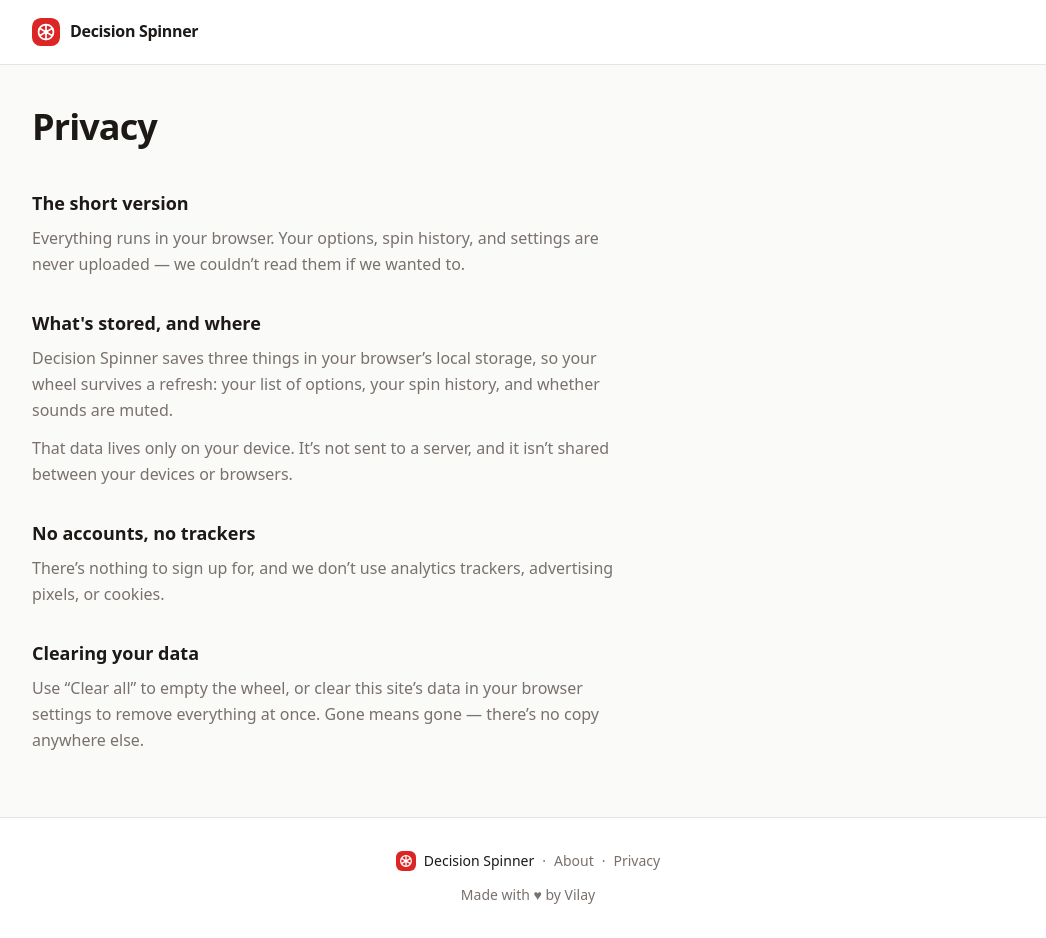
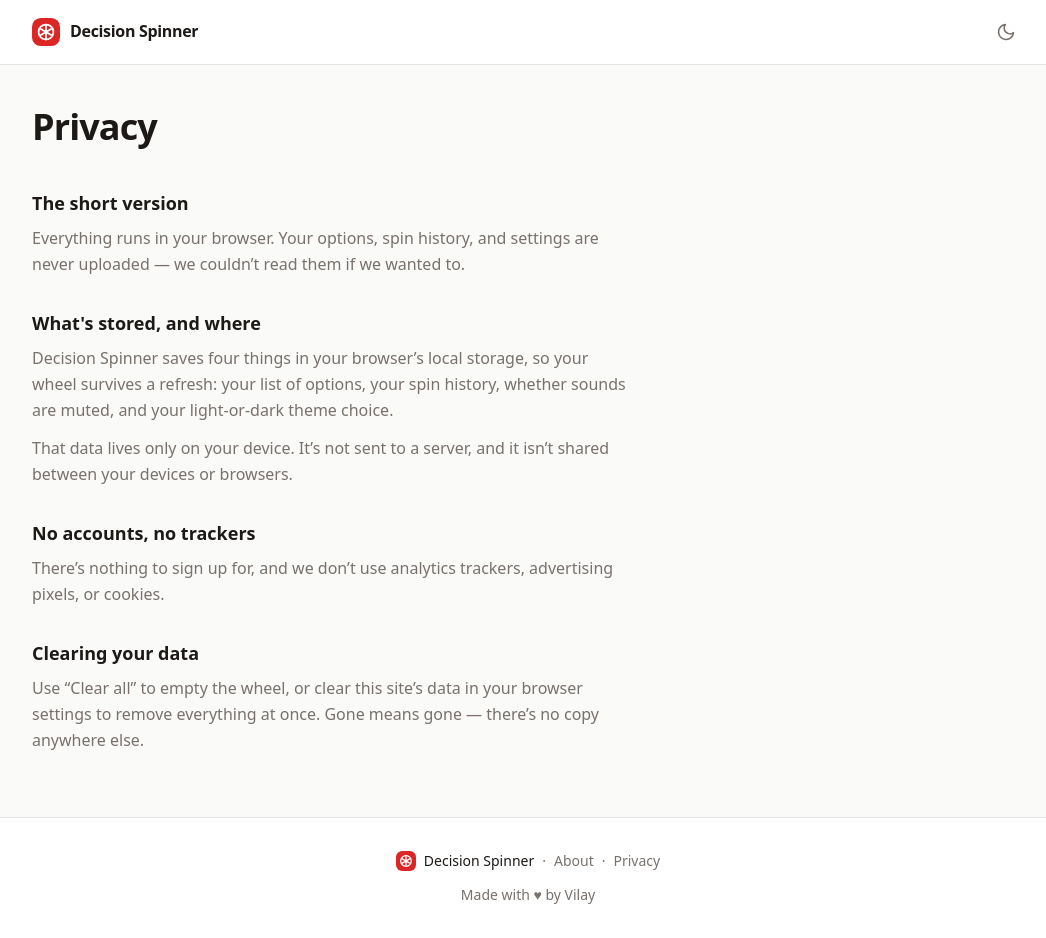
Before and after one commit to vilay1702/group-decision-spinner, a Next.js app: page /privacy in a window 1280 px wide. Shown: the whole page, without its empty margins (112-1158 px from the left). Built offline with nearby package versions, Linux system fonts and the light colour scheme.

Commit message:
Implement dark mode support with theme toggle and local storage persistence

```diff
--- a/app/globals.css
+++ b/app/globals.css
@@ -1,4 +1,8 @@
 @import "tailwindcss";
+
+/* Dark mode is class-based: the no-flash script in app/layout.tsx puts
+   `dark` on <html> (stored choice first, else system preference). */
+@custom-variant dark (&:where(.dark, .dark *));
 
 /*
  * Design tokens — mirror of "Branded Web Tools.md" (repo root).
@@ -22,6 +26,7 @@
   --color-text-muted: #78716c;
   --color-success: #16a34a;
   --color-danger: #dc2626;
+  --color-scrim: rgb(28 25 23 / 0.4);
 
   /* Shape & elevation */
   --radius-sm: 8px;
@@ -104,8 +109,33 @@
   }
 }
 
+/*
+ * Dark mode — same tokens, remapped values (brand doc §3 dark tables).
+ * Accent brightens one step (600 → 500) for contrast on dark surfaces;
+ * soft becomes the deep ~950 tint. Only values change — components never
+ * reference theme-specific colors.
+ */
+.dark {
+  --color-accent: #ef4444;
+  --color-accent-hover: #f87171;
+  --color-accent-soft: #450a0a;
+  --color-bg: #0c0a09;
+  --color-surface: #1c1917;
+  --color-border: #292524;
+  --color-text: #fafaf9;
+  --color-text-muted: #a8a29e;
+  --color-success: #4ade80;
+  --color-danger: #f87171;
+  --color-scrim: rgb(0 0 0 / 0.6);
+  --shadow-card: 0 1px 3px rgb(0 0 0 / 0.4), 0 4px 12px rgb(0 0 0 / 0.3);
+  --shadow-pop: 0 8px 30px rgb(0 0 0 / 0.55);
+}
+
 html {
   color-scheme: light;
+}
+html.dark {
+  color-scheme: dark;
 }
 
 body {
--- a/app/layout.tsx
+++ b/app/layout.tsx
@@ -1,6 +1,12 @@
 import type { Metadata, Viewport } from "next";
 import { Bricolage_Grotesque, Inter } from "next/font/google";
-import { META_DESCRIPTION, PAGE_TITLE, SITE_URL, TOOL_NAME } from "@/lib/brand";
+import {
+  META_DESCRIPTION,
+  PAGE_TITLE,
+  SITE_URL,
+  THEME_STORAGE_KEY,
+  TOOL_NAME,
+} from "@/lib/brand";
 import "./globals.css";
 
 const bricolage = Bricolage_Grotesque({
@@ -60,10 +66,21 @@ export const metadata: Metadata = {
 };
 
 export const viewport: Viewport = {
-  themeColor: "#FAFAF9",
+  themeColor: [
+    { media: "(prefers-color-scheme: light)", color: "#FAFAF9" },
+    { media: "(prefers-color-scheme: dark)", color: "#0C0A09" },
+  ],
   width: "device-width",
   initialScale: 1,
 };
+
+/**
+ * Runs before first paint so a stored dark preference never flashes light.
+ * Stored choice wins; absent means "follow the system".
+ */
+const themeInitScript = `try{var t=localStorage.getItem(${JSON.stringify(
+  THEME_STORAGE_KEY,
+)});if(t==="dark"||(t!=="light"&&matchMedia("(prefers-color-scheme: dark)").matches))document.documentElement.classList.add("dark")}catch(e){}`;
 
 export default function RootLayout({
   children,
@@ -71,10 +88,13 @@ export default function RootLayout({
   children: React.ReactNode;
 }) {
   return (
-    <html lang="en">
+    // suppressHydrationWarning: the theme script may add `class="dark"`
+    // before React hydrates — that mismatch is intentional.
+    <html lang="en" suppressHydrationWarning>
       <body
         className={`${bricolage.variable} ${inter.variable} font-sans bg-bg text-text antialiased min-h-dvh`}
       >
+        <script dangerouslySetInnerHTML={{ __html: themeInitScript }} />
         {children}
       </body>
     </html>
--- a/app/privacy/page.tsx
+++ b/app/privacy/page.tsx
@@ -26,9 +26,10 @@ export default function PrivacyPage() {
 
       <StaticSection heading="What's stored, and where">
         <p>
-          {TOOL_NAME} saves three things in your browser’s local storage, so
+          {TOOL_NAME} saves four things in your browser’s local storage, so
           your wheel survives a refresh: your list of options, your spin
-          history, and whether sounds are muted.
+          history, whether sounds are muted, and your light-or-dark theme
+          choice.
         </p>
         <p>
           That data lives only on your device. It’s not sent to a server, and
--- a/components/Wheel.tsx
+++ b/components/Wheel.tsx
@@ -285,8 +285,10 @@ export function Wheel({
               <path
                 key={i}
                 d={slicePath(i * 60, (i + 1) * 60)}
-                fill={i % 2 === 0 ? "#F5F5F4" : "#EDEBEA"}
-                stroke="#E7E5E4"
+                fill={
+                  i % 2 === 0 ? "var(--color-surface)" : "var(--color-border)"
+                }
+                stroke="var(--color-border)"
                 strokeWidth="0.4"
               />
             ))}
@@ -306,7 +308,7 @@ export function Wheel({
                   key={o.id}
                   d={slicePath(i * seg, (i + 1) * seg)}
                   fill={o.color}
-                  stroke="#FFFFFF"
+                  stroke="var(--color-surface)"
                   strokeWidth="0.6"
                   className={cls}
                 />
--- a/components/WinnerModal.tsx
+++ b/components/WinnerModal.tsx
@@ -57,7 +57,7 @@ export function WinnerModal({
       aria-label={`Winner: ${winner.label}`}
     >
       <div
-        className="absolute inset-0 bg-text/40 backdrop-blur-sm"
+        className="absolute inset-0 bg-scrim backdrop-blur-sm"
         onClick={onClose}
       />
       <div className="relative animate-pop-in w-full max-w-sm rounded-lg border border-border bg-surface p-6 sm:p-8 text-center shadow-pop max-h-[85dvh] overflow-y-auto">
--- a/components/ui/SiteHeader.tsx
+++ b/components/ui/SiteHeader.tsx
@@ -1,8 +1,12 @@
 import Link from "next/link";
 import { ENDORSEMENT, TOOL_NAME } from "@/lib/brand";
 import { Mark } from "./Mark";
+import { ThemeToggle } from "./ThemeToggle";
 
-/** Shared chrome: tool wordmark (the hero) + endorsement lockup (§2). */
+/**
+ * Shared chrome: tool wordmark (the hero) + endorsement lockup (§2) on the
+ * left, header actions (theme toggle) on the right.
+ */
 export function SiteHeader() {
   return (
     <header className="border-b border-border bg-surface">
@@ -20,6 +24,9 @@ export function SiteHeader() {
             </span>
           )}
         </Link>
+        <div className="ml-auto flex items-center gap-2">
+          <ThemeToggle />
+        </div>
       </div>
     </header>
   );
--- /dev/null
+++ b/components/ui/ThemeToggle.tsx
@@ -0,0 +1,59 @@
+"use client";
+
+import { THEME_STORAGE_KEY } from "@/lib/brand";
+import { copy } from "@/lib/copy";
+
+/**
+ * Header action: switches light/dark by toggling the `dark` class on <html>.
+ * The class is applied pre-paint by the no-flash script in app/layout.tsx.
+ * Both icons are always in the DOM and CSS shows the right one, so the
+ * server markup matches the client and there's no hydration mismatch.
+ */
+export function ThemeToggle() {
+  const toggle = () => {
+    const dark = document.documentElement.classList.toggle("dark");
+    try {
+      window.localStorage.setItem(THEME_STORAGE_KEY, dark ? "dark" : "light");
+    } catch {
+      // storage unavailable — the theme still flips for this visit
+    }
+  };
+
+  return (
+    <button
+      type="button"
+      onClick={toggle}
+      aria-label={copy.themeToggle}
+      title={copy.themeToggle}
+      className="rounded-md p-2 text-text-muted transition hover:bg-border/40 hover:text-text"
+    >
+      {/* Moon — shown in light mode (tap to go dark) */}
+      <svg
+        viewBox="0 0 24 24"
+        className="h-5 w-5 dark:hidden"
+        fill="none"
+        stroke="currentColor"
+        strokeWidth="2"
+        strokeLinecap="round"
+        strokeLinejoin="round"
+        aria-hidden="true"
+      >
+        <path d="M21 12.79A9 9 0 1 1 11.21 3 7 7 0 0 0 21 12.79z" />
+      </svg>
+      {/* Sun — shown in dark mode (tap to go light) */}
+      <svg
+        viewBox="0 0 24 24"
+        className="hidden h-5 w-5 dark:block"
+        fill="none"
+        stroke="currentColor"
+        strokeWidth="2"
+        strokeLinecap="round"
+        strokeLinejoin="round"
+        aria-hidden="true"
+      >
+        <circle cx="12" cy="12" r="4" />
+        <path d="M12 2v2m0 16v2M4.93 4.93l1.41 1.41m11.32 11.32 1.41 1.41M2 12h2m16 0h2M4.93 19.07l1.41-1.41M17.66 6.34l1.41-1.41" />
+      </svg>
+    </button>
+  );
+}
--- a/lib/brand.ts
+++ b/lib/brand.ts
@@ -24,6 +24,13 @@ export const MAKER_CREDIT = "Made with ♥ by Vilay";
 export const TAGLINE = "Free, fast tools that run in your browser.";
 
 export const TOOL_NAME = "Decision Spinner";
+
+/**
+ * localStorage key for the light/dark choice ("light" | "dark", raw string —
+ * absent means "follow the system"). Read pre-paint by the no-flash script
+ * in app/layout.tsx and written by ThemeToggle. Adapt the prefix per tool.
+ */
+export const THEME_STORAGE_KEY = "gds:theme:v1";
 
 /** Canonical origin — must match public/CNAME. Used for metadataBase, sitemap, robots, JSON-LD. */
 export const SITE_URL = "https://spin.vilaybende.com";
--- a/lib/copy.ts
+++ b/lib/copy.ts
@@ -39,6 +39,9 @@ export const copy = {
   acceptFate: "Accept your fate",
   onARoll: (n: number, label: string) => `That's win #${n} for ${label}!`,
 
+  // Header actions
+  themeToggle: "Switch between light and dark",
+
   // Errors
   errorTitle: "The wheel came off",
   errorBody:
```
